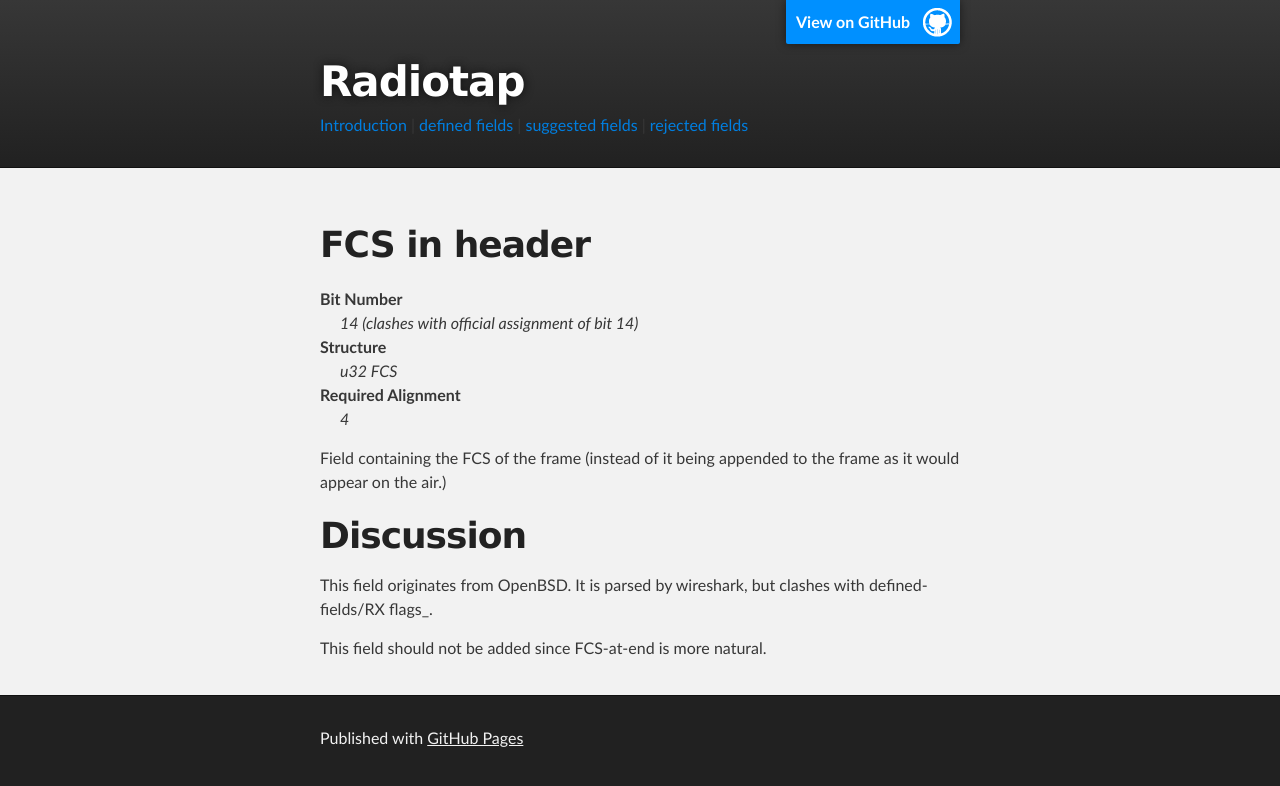
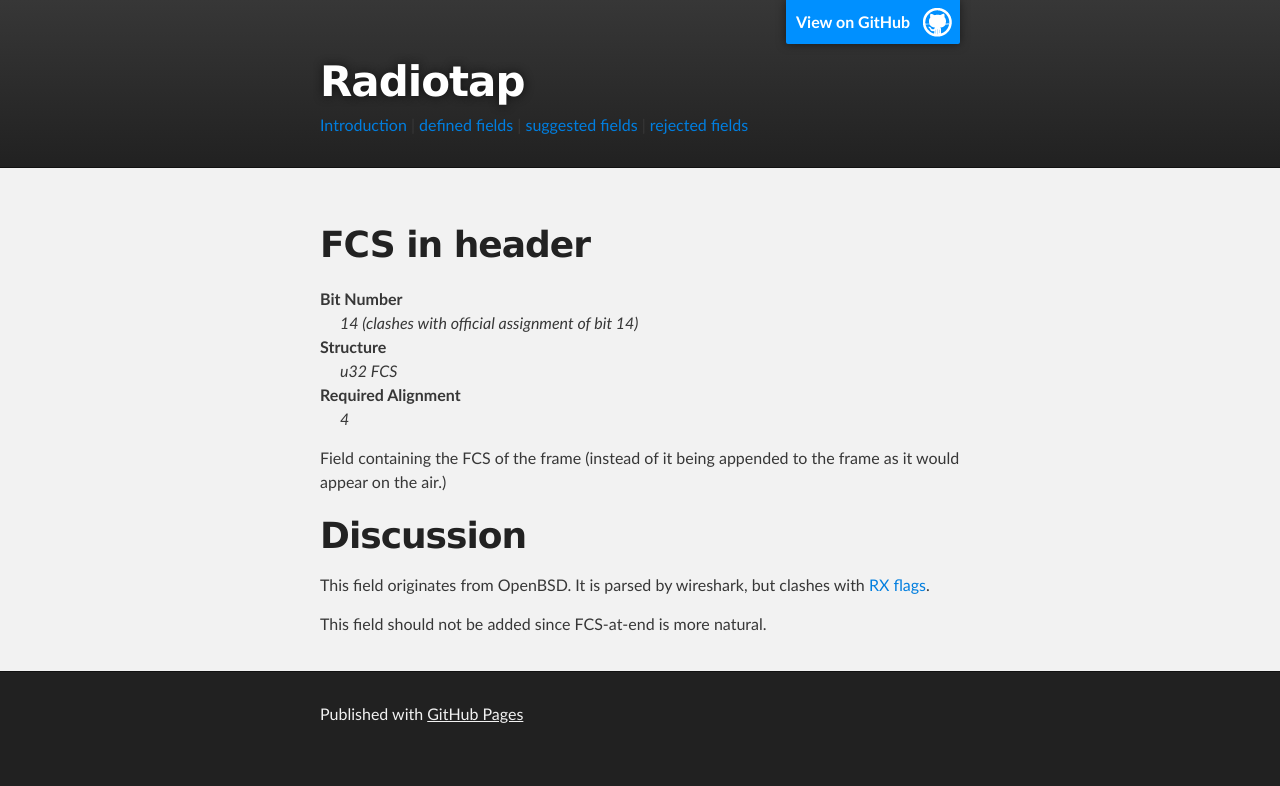
Before and after one commit to radiotap/radiotap.github.io, a Jekyll site: the page built from fields/FCS in header.md, in a window 1280 px wide. Shown: the top 786 px of the page. Built offline with Jekyll 4.4.1, drawn with Linux system fonts in a browser that asks for light colours.

Commit message:
FCS in header: fix link

```diff
--- a/fields/FCS in header.md
+++ b/fields/FCS in header.md
@@ -19,6 +19,6 @@ Discussion
 ==========
 
 This field originates from OpenBSD. It is parsed by wireshark, but
-clashes with defined-fields/RX flags\_.
+clashes with [RX flags](RX flags).
 
 This field should not be added since FCS-at-end is more natural.
```
